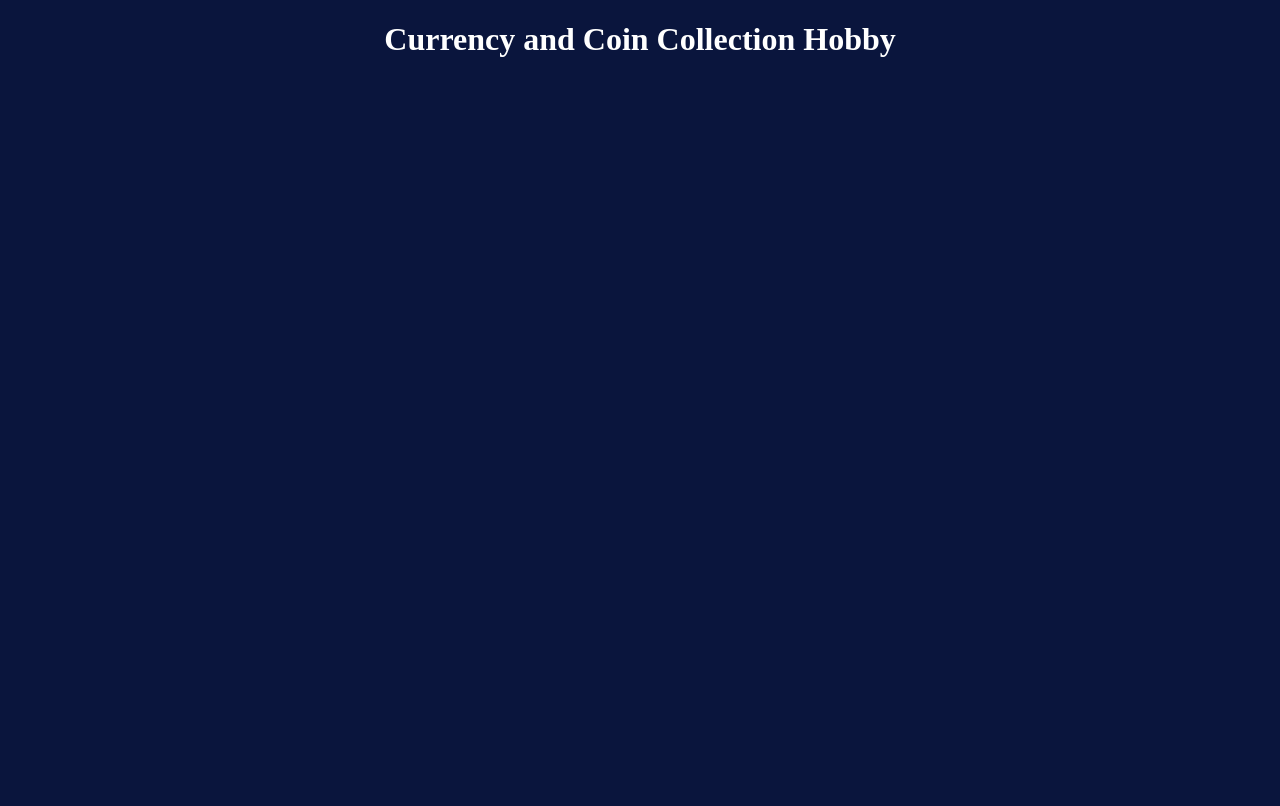
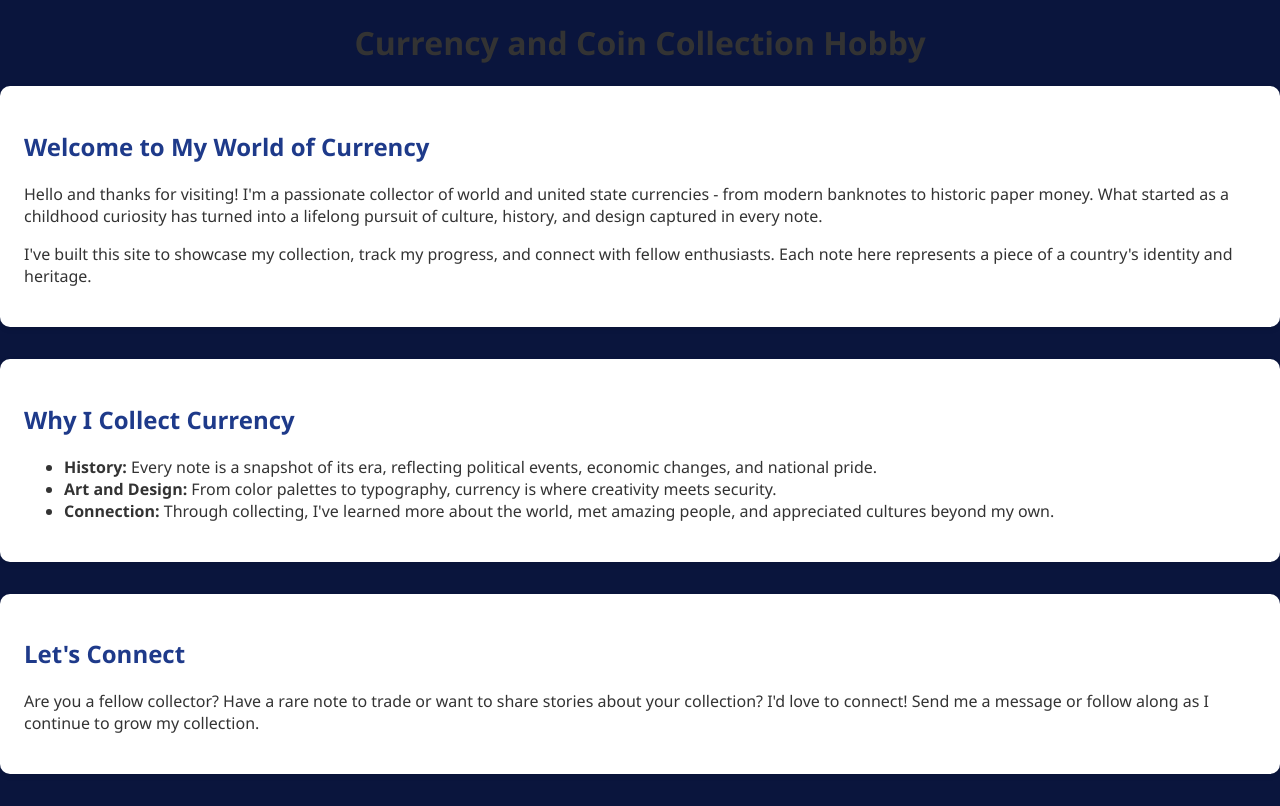
Before and after one commit to vishal7313/python-proj, a Django app: page / in a window 1280 px wide. Before the commit the page ends 57 px from the top, so only its background shows below. Run offline with Django 5.2, Linux system fonts and the light colour scheme; some libraries are stand-ins or nearby versions.

Commit message:
Made home page

```diff
--- a/currency_collection_hobby/paper_collection/paper_collection/views.py
+++ b/currency_collection_hobby/paper_collection/paper_collection/views.py
@@ -6,7 +6,9 @@ def home(request):
     # return HttpResponse("Hello World. You are at my personal collection home page")
 
 def about(request):
-    return HttpResponse("Hello World. You are at my personal collection about page")
+    return render(request, 'website/about.html')
+    # return HttpResponse("Hello World. You are at my personal collection about page")
 
 def contact(request):
-    return HttpResponse("Hello World. You are at my personal collection contact page")
+    return render(request, 'website/contact.html')
+    # return HttpResponse("Hello World. You are at my personal collection contact page")
--- a/currency_collection_hobby/paper_collection/static/style.css
+++ b/currency_collection_hobby/paper_collection/static/style.css
@@ -1,9 +1,29 @@
 body {
+    font-family: 'Segoe UI', Tahoma, Geneva, Verdana, sans-serif;
+    margin: 0;
     background-color: #0a153d;
-    color: white;
+    color: #333;
 }
 
 h1 {
     text-align: center;
     font-size: 2em;
 }
+
+.intro, .why-collect, .connect {
+    background-color: white;
+    padding: 1.5rem;
+    border-radius: 10px;
+    margin-bottom: 2rem;
+    box-shadow: 0 2px 6px rgba(0,0,0,0.08);
+}
+
+.intro h2, .why-collect h2, .connect h2 {
+    color: #1e3a8a;
+}
+
+@media (max-width: 600px) {
+    h1 {
+        font-size: 1.8rem;
+    }
+}
--- a/currency_collection_hobby/paper_collection/templates/website/index.html
+++ b/currency_collection_hobby/paper_collection/templates/website/index.html
@@ -9,5 +9,54 @@
 </head>
 <body>
     <h1>Currency and Coin Collection Hobby </h1>
+
+    <div class="intro">
+        <h2>Welcome to My World of Currency</h2>
+        <p>
+            Hello and thanks for visiting! I'm a passionate collector of
+            world and united state currencies -
+            from modern banknotes to historic paper money.
+            What started as a childhood curiosity has turned into a lifelong
+            pursuit of culture, history, and design captured in every note.
+        </p>
+        <p>
+            I've built this site to showcase my collection,
+            track my progress, and connect with fellow enthusiasts.
+            Each note here represents a piece of
+            a country's identity and heritage.
+        </p>
+    </div>
+
+    <div class="why-collect">
+        <h2>Why I Collect Currency</h2>
+        <ul>
+            <li>
+                <strong>History:</strong>
+                Every note is a snapshot of its
+                era, reflecting political events, economic changes,
+                and national pride.
+            </li>
+            <li>
+                <strong>Art and Design:</strong>
+                From color palettes to typography,
+                currency is where creativity meets security.
+            </li>
+            <li>
+                <strong>Connection:</strong>
+                Through collecting, I've learned more about the world,
+                met amazing people, and appreciated cultures beyond my own.
+            </li>
+        </ul>
+    </div>
+
+    <div class="connect">
+      <h2>Let's Connect</h2>
+      <p>
+        Are you a fellow collector? Have a rare note to trade
+        or want to share stories about your collection?
+        I'd love to connect!
+        Send me a message or follow along as I continue to grow my collection.
+      </p>
+    </div>
 </body>
 </html>
```
Also changed, not shown: currency_collection_hobby/paper_collection/templates/website/about.html (added, +13 -0 lines), currency_collection_hobby/paper_collection/templates/website/contact.html (added, +13 -0 lines).
